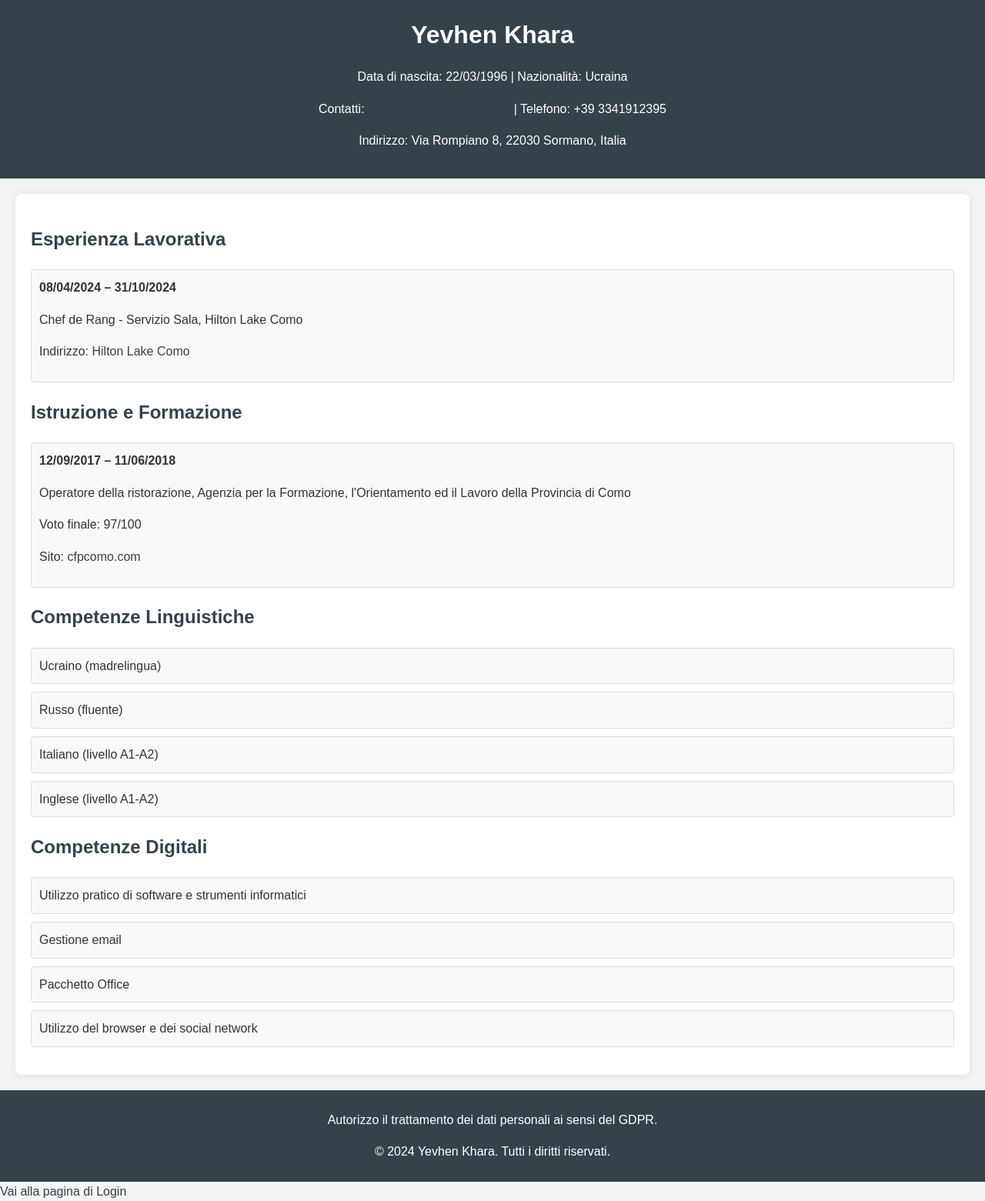
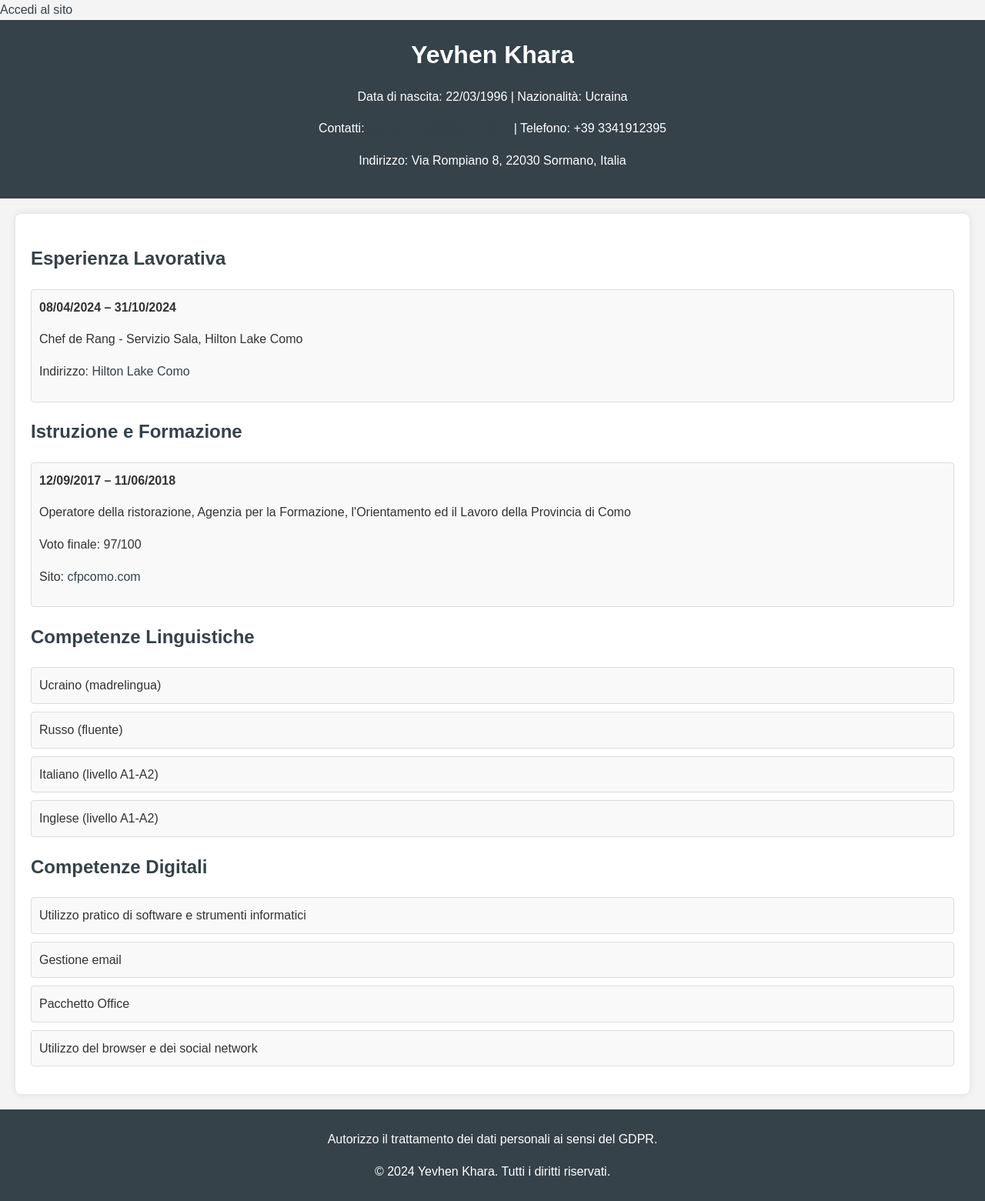
Before and after one commit to YK-source325/KY, a plain HTML site: page index.html in a window 1280 px wide. Shown: the whole page at 77% size. Drawn offline with Linux system fonts and the light colour scheme.

Commit message:
Update index.html

```diff
--- a/index.html
+++ b/index.html
@@ -8,6 +8,7 @@
     <link rel="stylesheet" href="styles.css">
 </head>
 <body>
+    <a href="login.html">Accedi al sito</a>
     <header>
         <h1>Yevhen Khara</h1>
         <p>Data di nascita: 22/03/1996 | Nazionalità: Ucraina</p>
@@ -68,4 +69,3 @@
     </footer>
 </body>
 </html>
-<a href="login.html">Vai alla pagina di Login</a>
```
